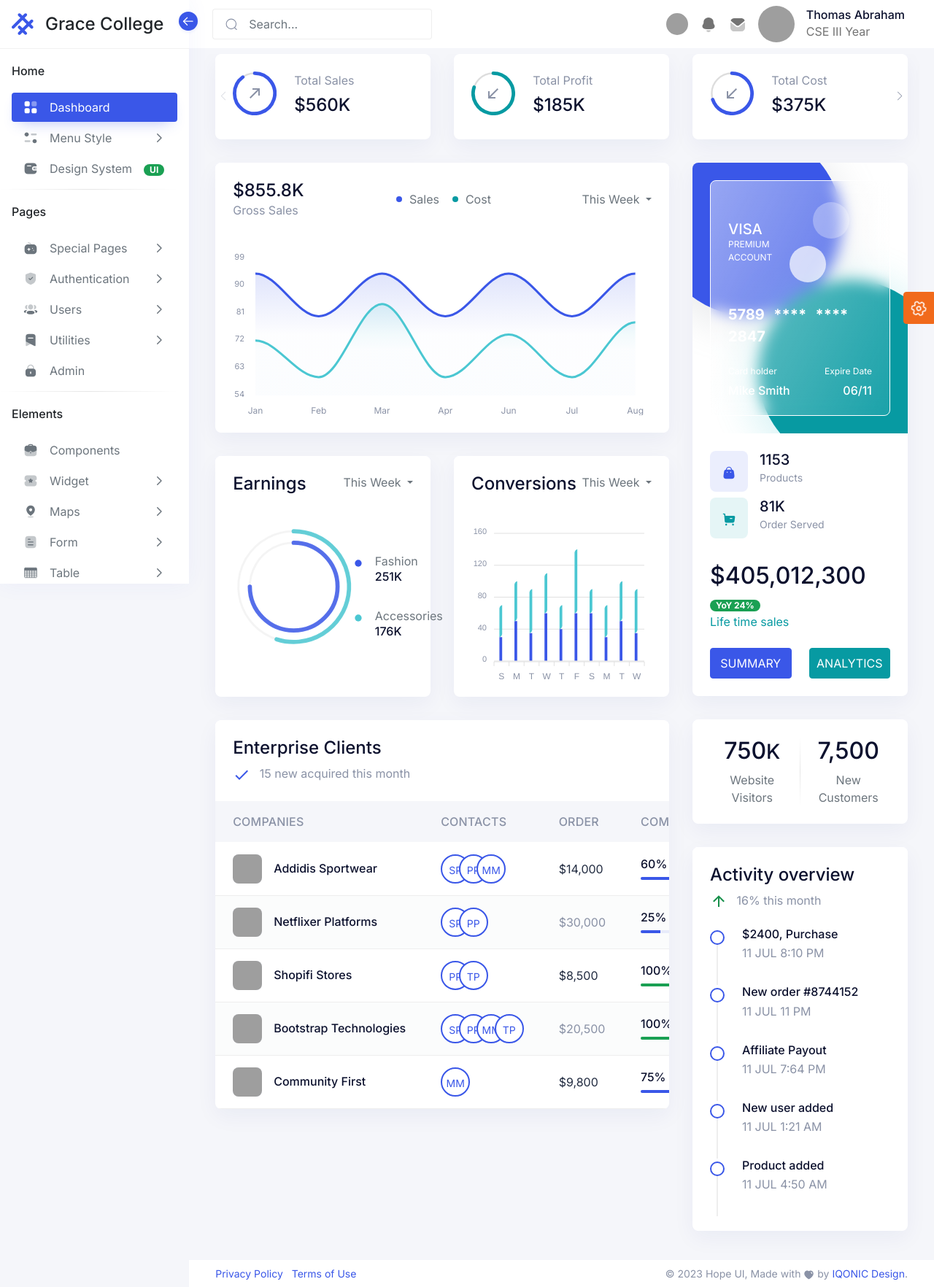
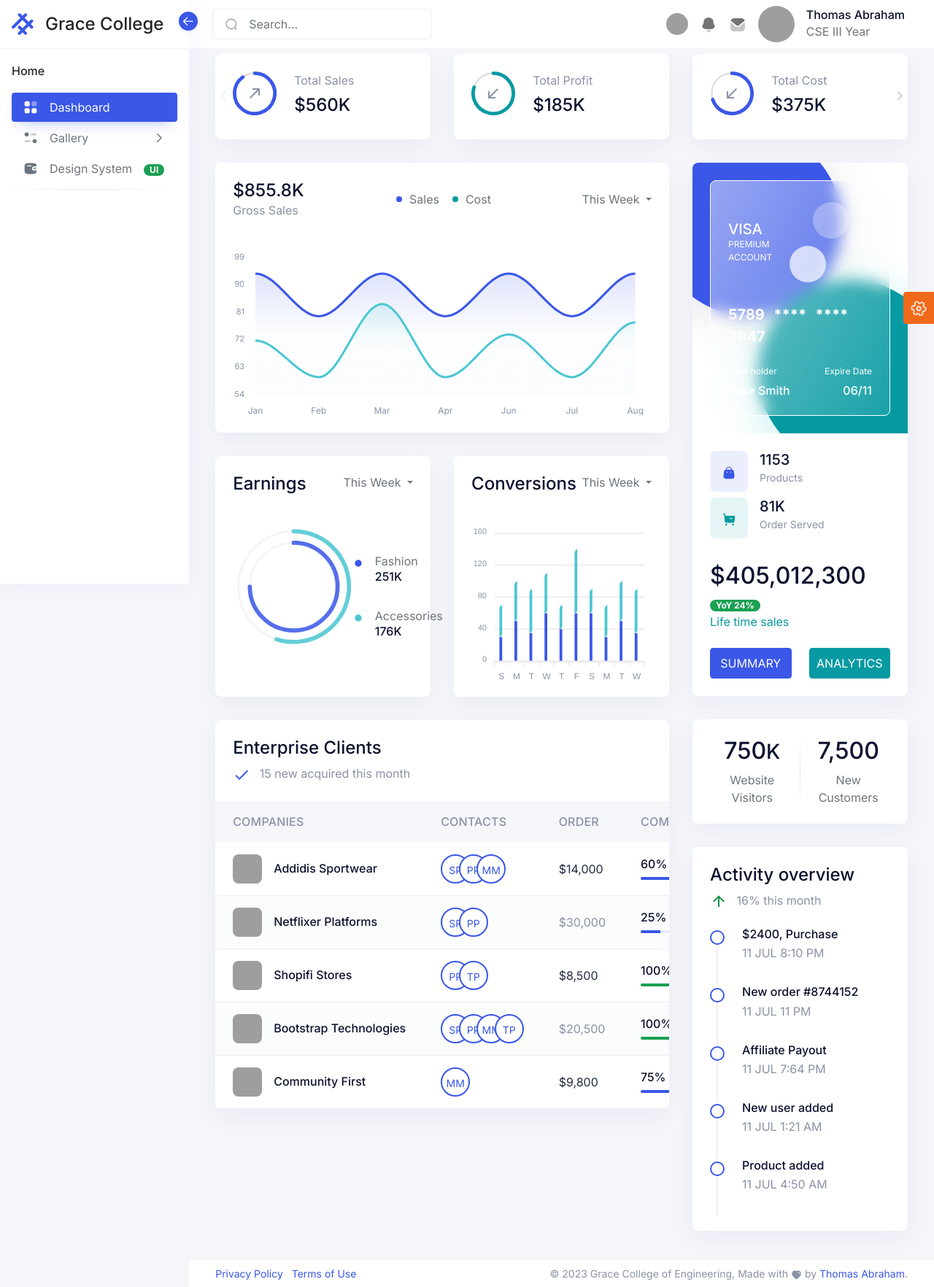
Before and after one commit to titusbonke/Gallery, a PHP site: page / in a window 1280 px wide. Shown: the whole page at 73% size. Run offline with PHP 8.4, Linux system fonts and the light colour scheme; grey boxes are pictures that could not be loaded.

Commit message:
Removed Unnecessary Menus

```diff
--- a/Includes/Footer.php
+++ b/Includes/Footer.php
@@ -21,14 +21,14 @@
         </ul>
         <div class="right-panel">
             ©
-            <script>document.write(new Date().getFullYear())</script> Hope UI, Made with
+            <script>document.write(new Date().getFullYear())</script> Grace College of Engineering, Made with
             <span class="">
                 <svg class="icon-15" width="15" viewBox="0 0 24 24" fill="none" xmlns="http://www.w3.org/2000/svg">
                     <path fill-rule="evenodd" clip-rule="evenodd"
                         d="M15.85 2.50065C16.481 2.50065 17.111 2.58965 17.71 2.79065C21.401 3.99065 22.731 8.04065 21.62 11.5806C20.99 13.3896 19.96 15.0406 18.611 16.3896C16.68 18.2596 14.561 19.9196 12.28 21.3496L12.03 21.5006L11.77 21.3396C9.48102 19.9196 7.35002 18.2596 5.40102 16.3796C4.06102 15.0306 3.03002 13.3896 2.39002 11.5806C1.26002 8.04065 2.59002 3.99065 6.32102 2.76965C6.61102 2.66965 6.91002 2.59965 7.21002 2.56065H7.33002C7.61102 2.51965 7.89002 2.50065 8.17002 2.50065H8.28002C8.91002 2.51965 9.52002 2.62965 10.111 2.83065H10.17C10.21 2.84965 10.24 2.87065 10.26 2.88965C10.481 2.96065 10.69 3.04065 10.89 3.15065L11.27 3.32065C11.3618 3.36962 11.4649 3.44445 11.554 3.50912C11.6104 3.55009 11.6612 3.58699 11.7 3.61065C11.7163 3.62028 11.7329 3.62996 11.7496 3.63972C11.8354 3.68977 11.9247 3.74191 12 3.79965C13.111 2.95065 14.46 2.49065 15.85 2.50065ZM18.51 9.70065C18.92 9.68965 19.27 9.36065 19.3 8.93965V8.82065C19.33 7.41965 18.481 6.15065 17.19 5.66065C16.78 5.51965 16.33 5.74065 16.18 6.16065C16.04 6.58065 16.26 7.04065 16.68 7.18965C17.321 7.42965 17.75 8.06065 17.75 8.75965V8.79065C17.731 9.01965 17.8 9.24065 17.94 9.41065C18.08 9.58065 18.29 9.67965 18.51 9.70065Z"
                         fill="currentColor"></path>
                 </svg>
-            </span> by <a href="https://iqonic.design/">IQONIC Design</a>.
+            </span> by <a href="https://iqonic.design/">Thomas Abraham</a>.
         </div>
     </div>
 </footer>
--- a/Includes/Menu.php
+++ b/Includes/Menu.php
@@ -71,7 +71,7 @@
                                     <path d="M21.9998 17.3992C21.9998 19.2648 20.4609 20.7777 18.5609 20.7777C16.6621 20.7777 15.1221 19.2648 15.1221 17.3992C15.1221 15.5325 16.6621 14.0195 18.5609 14.0195C20.4609 14.0195 21.9998 15.5325 21.9998 17.3992Z" fill="currentColor"></path>
                                 </svg>
                             </i>
-                            <span class="item-name">Menu Style</span>
+                            <span class="item-name">Gallery</span>
                             <i class="right-icon">
                                 <svg class="icon-18" xmlns="http://www.w3.org/2000/svg" width="18" fill="none" viewBox="0 0 24 24" stroke="currentColor">
                                     <path stroke-linecap="round" stroke-linejoin="round" stroke-width="2" d="M9 5l7 7-7 7" />
@@ -79,6 +79,19 @@
                             </i>
                         </a>
                         <ul class="sub-nav collapse" id="horizontal-menu" data-bs-parent="#sidebar-menu">
+                            <li class="nav-item">
+                                <a class="nav-link " href="../Gallery/Images_Events.php">
+                                  <i class="icon">
+                                        <svg class="icon-10" xmlns="http://www.w3.org/2000/svg" width="10" viewBox="0 0 24 24" fill="currentColor">
+                                            <g>
+                                            <circle cx="12" cy="12" r="8" fill="currentColor"></circle>
+                                            </g>
+                                        </svg>
+                                    </i>
+                                  <i class="sidenav-mini-icon">  </i>
+                                  <span class="item-name"> Events </span>
+                                </a>
+                            </li>
                             <li class="nav-item">
                                 <a class="nav-link " href="../dashboard/index-horizontal.html">
                                   <i class="icon">
@@ -88,60 +101,8 @@
                                             </g>
                                         </svg>
                                     </i>
-                                  <i class="sidenav-mini-icon"> H </i>
-                                  <span class="item-name"> Horizontal </span>
-                                </a>
-                            </li>
-                            <li class="nav-item">
-                                <a class="nav-link " href="../dashboard/index-dual-horizontal.html">
-                                    <i class="icon">
-                                        <svg class="icon-10" xmlns="http://www.w3.org/2000/svg" width="10" viewBox="0 0 24 24" fill="currentColor">
-                                            <g>
-                                            <circle cx="12" cy="12" r="8" fill="currentColor"></circle>
-                                            </g>
-                                        </svg>
-                                    </i>
-                                    <i class="sidenav-mini-icon"> D </i>
-                                    <span class="item-name">Dual Horizontal</span>
-                                </a>
-                            </li>
-                            <li class="nav-item">
-                                <a class="nav-link " href="../dashboard/index-dual-compact.html">
-                                    <i class="icon svg-icon">
-                                        <svg class="icon-10" xmlns="http://www.w3.org/2000/svg" width="10" viewBox="0 0 24 24" fill="currentColor">
-                                            <g>
-                                            <circle cx="12" cy="12" r="8" fill="currentColor"></circle>
-                                            </g>
-                                        </svg>
-                                    </i>
-                                    <i class="sidenav-mini-icon"> D </i>
-                                    <span class="item-name">Dual Compact</span>
-                                </a>
-                            </li>
-                            <li class="nav-item">
-                                <a class="nav-link " href="../dashboard/index-boxed.html">
-                                    <i class="icon">
-                                        <svg class="icon-10" xmlns="http://www.w3.org/2000/svg" width="10" viewBox="0 0 24 24" fill="currentColor">
-                                            <g>
-                                            <circle cx="12" cy="12" r="8" fill="currentColor"></circle>
-                                            </g>
-                                        </svg>
-                                    </i>
-                                    <i class="sidenav-mini-icon"> B </i>
-                                    <span class="item-name">Boxed Horizontal</span>
-                                </a>
-                            </li>
-                            <li class="nav-item">
-                                <a class="nav-link " href="../dashboard/index-boxed-fancy.html">
-                                    <i class="icon">
-                                        <svg class="icon-10" xmlns="http://www.w3.org/2000/svg" width="10" viewBox="0 0 24 24" fill="currentColor">
-                                            <g>
-                                            <circle cx="12" cy="12" r="8" fill="currentColor"></circle>
-                                            </g>
-                                        </svg>
-                                    </i>
-                                    <i class="sidenav-mini-icon"> B </i>
-                                    <span class="item-name">Boxed Fancy</span>
+                                  <i class="sidenav-mini-icon">  </i>
+                                  <span class="item-name"> All Images </span>
                                 </a>
                             </li>
                         </ul>
@@ -160,7 +121,7 @@
                         </a>
                     </li>
                     <li><hr class="hr-horizontal"></li>
-                    <li class="nav-item static-item">
+                    <!-- <li class="nav-item static-item">
                         <a class="nav-link static-item disabled" href="#" tabindex="-1">
                             <span class="default-icon">Pages</span>
                             <span class="mini-icon">-</span>
@@ -745,7 +706,7 @@
                                 </a>
                             </li>
                         </ul>
-                    </li>
+                    </li> -->
                 </ul>
                 <!-- Sidebar Menu End -->        </div>
         </div>
```
Also changed, not shown: Images_Events.php (added, +8 -0 lines).
